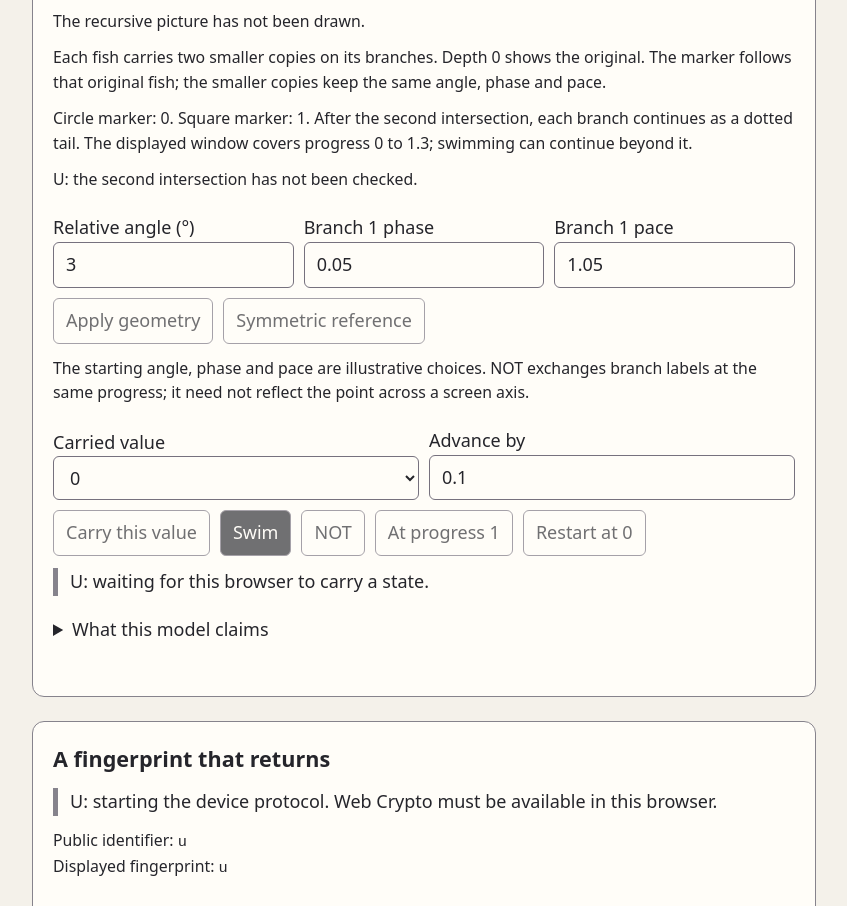
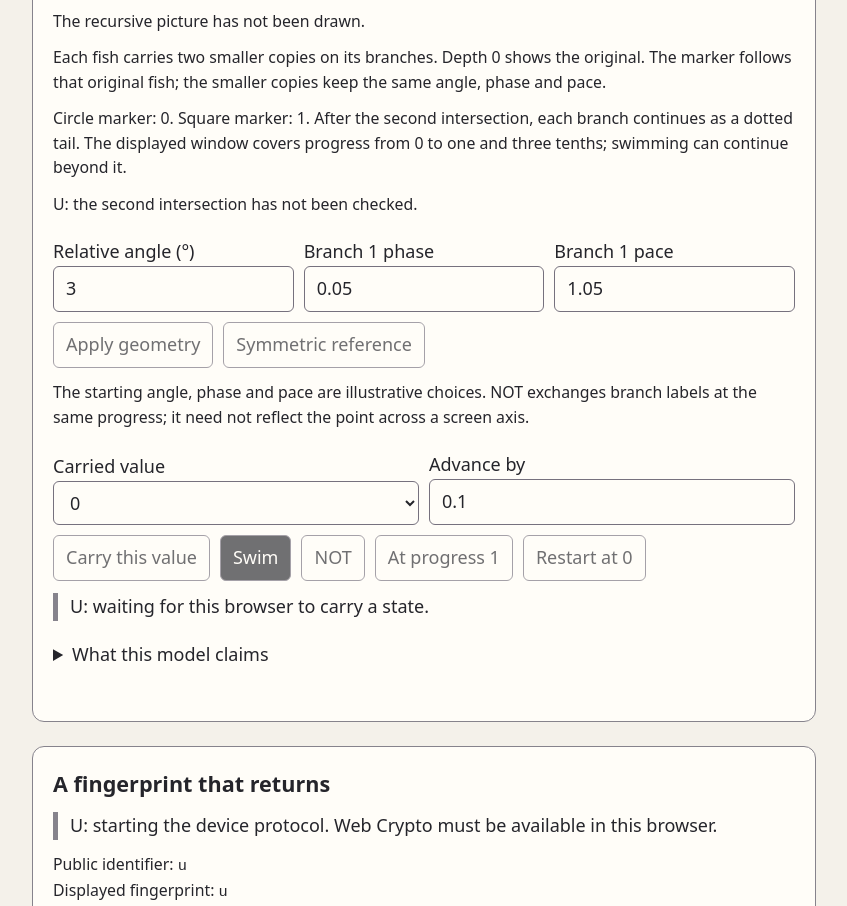
Before and after one commit to Justichuu/u, a website: page browser.html in a window 1280 px wide. Shown: the part 1385-2291 px from the top of the page, without its empty margins (216-1063 px from the left). Drawn offline with Linux system fonts and the light colour scheme.

Commit message:
Say the fish window in words, not a decimal
[W] Run U's fish note now reads from 0 to one and three tenths; code keeps
its exact numbers. build-browser.mjs --check: both entries current.
npm test 46 of 46; checks/fish-browser.mjs passes in Chromium, Firefox and
WebKit.

Not checked: a release. Run U is 15,960 bytes gzipped, over the site's
14,600 first-window budget. Not pushed.

```diff
--- a/browser.html
+++ b/browser.html
@@ -56,7 +56,7 @@
 <label for="fish-depth">Fractal depth: <output id="fish-depth-label" for="fish-depth">3</output><input id="fish-depth" type="range" min="0" max="6" step="1" value="3" disabled></label>
 <p id="fish-recursion" class="small" role="status">The recursive picture has not been drawn.</p>
 <p class="small">Each fish carries two smaller copies on its branches. Depth 0 shows the original. The marker follows that original fish; the smaller copies keep the same angle, phase and pace.</p>
-<p class="small">Circle marker: 0. Square marker: 1. After the second intersection, each branch continues as a dotted tail. The displayed window covers progress 0 to 1.3; swimming can continue beyond it.</p>
+<p class="small">Circle marker: 0. Square marker: 1. After the second intersection, each branch continues as a dotted tail. The displayed window covers progress from 0 to one and three tenths; swimming can continue beyond it.</p>
 <p id="fish-intersection" class="small" role="status">U: the second intersection has not been checked.</p>
 <div class="inputs"><label>Relative angle (°)<input id="fish-angle" type="number" step="any" value="3"></label>
 <label>Branch 1 phase<input id="fish-phase" type="number" step="any" value="0.05"></label>
```
Also changed, not shown: run.html (+1 -1 lines), CHANGELOG.md.
